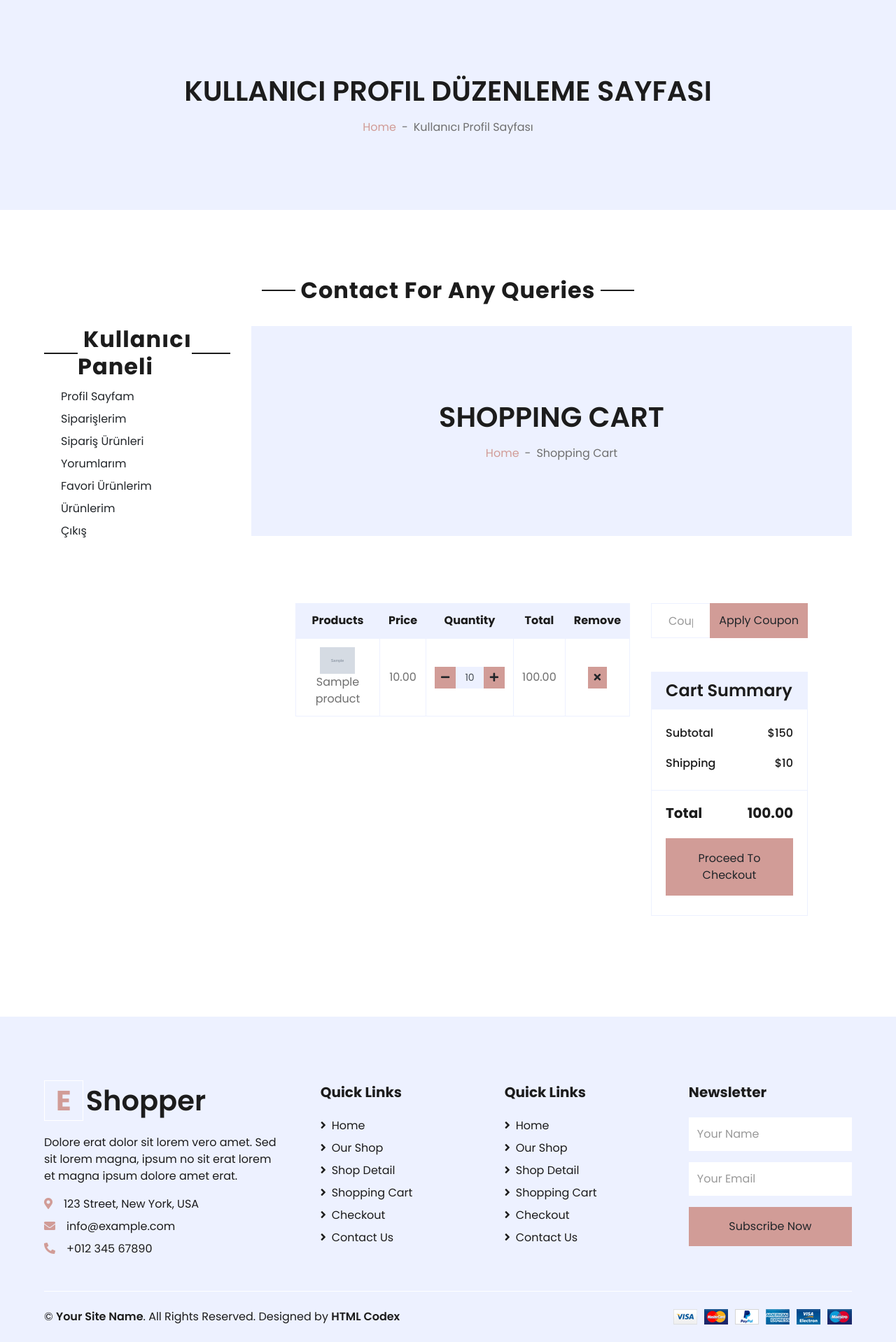
After one commit to F4ruk-seker/btk-django, a Django app: page /order/shopcart in a window 1280 px wide. The commit adds this page. Shown: the whole page at 70% size. Run offline with Django 5.2, Linux system fonts and the light colour scheme; a user stored in the database is signed in; tables that the repository leaves empty hold one stand-in row (values such as "Sample post"); grey boxes marked "Sample" are stand-in pictures; some libraries are stand-ins or nearby versions.

Commit message:
add delte shopcart view

```diff
--- a/home/templates/_partial/topbar.html
+++ b/home/templates/_partial/topbar.html
@@ -53,11 +53,11 @@
             </form>
         </div>
         <div class="col-lg-3 col-6 text-right">
-            <a href="" class="btn border">
+            <a href="{% url 'favorites' %}" class="btn border">
                 <i class="fas fa-heart text-primary"></i>
                 <span class="badge">0</span>
             </a>
-            <a href="" class="btn border">
+            <a href="{% url 'shopocart' %}" class="btn border">
                 <i class="fas fa-shopping-cart text-primary"></i>
                 <span class="badge">0</span>
             </a>
--- a/order/models.py
+++ b/order/models.py
@@ -4,7 +4,7 @@ from typing import Any
 
 
 class Order(models.Model):
-    STATUS_CHOICES = (
+    STATUS_CHOICES: tuple = (
         ('New', 'New'),
         ('Accepted', 'Accepted'),
         ('Preparing', 'Preparing'),
--- /dev/null
+++ b/order/templates/shopcart_products.html
@@ -0,0 +1,111 @@
+{% extends 'panel.html' %}
+
+
+{% block panel_title %}
+    Kullanıcı Profil Düzenleme Sayfası
+{% endblock %}
+
+{% block panel_context %}
+
+    <!-- Page Header Start -->
+    <div class="container-fluid bg-secondary mb-5">
+        <div class="d-flex flex-column align-items-center justify-content-center" style="min-height: 300px">
+            <h1 class="font-weight-semi-bold text-uppercase mb-3">Shopping Cart</h1>
+            <div class="d-inline-flex">
+                <p class="m-0"><a href="">Home</a></p>
+                <p class="m-0 px-2">-</p>
+                <p class="m-0">Shopping Cart</p>
+            </div>
+        </div>
+    </div>
+    <!-- Page Header End -->
+
+
+    <!-- Cart Start -->
+    <div class="container-fluid pt-5">
+        <div class="row px-xl-5">
+            <div class="col-lg-8 table-responsive mb-5">
+                <table class="table table-bordered text-center mb-0">
+                    <thead class="bg-secondary text-dark">
+                        <tr>
+                            <th>Products</th>
+                            <th>Price</th>
+                            <th>Quantity</th>
+                            <th>Total</th>
+                            <th>Remove</th>
+                        </tr>
+                    </thead>
+                    <tbody class="align-middle">
+                    {%  for urun in shopcart %}
+                        <tr>
+                            <td class="align-middle"><img src="{{ urun.product.image.url}}" alt="" style="width: 50px;">
+                                {{ urun}}</td>
+                            <td class="align-middle">{{urun.price}}</td>
+                            <td class="align-middle">
+                                <div class="input-group quantity mx-auto" style="width: 100px;">
+                                    <div class="input-group-btn">
+                                        <button class="btn btn-sm btn-primary btn-minus" >
+                                        <i class="fa fa-minus"></i>
+                                        </button>
+                                    </div>
+                                    <input type="text" class="form-control form-control-sm bg-secondary text-center" value="{{ urun.quantity }}">
+                                    <div class="input-group-btn">
+                                        <button class="btn btn-sm btn-primary btn-plus">
+                                            <i class="fa fa-plus"></i>
+                                        </button>
+                                    </div>
+                                </div>
+                            </td>
+                            <td class="align-middle">{{urun.amount}}</td>
+                            <td class="align-middle">
+                                <form method="post">
+                                    {% csrf_token %}
+                                    <input type="hidden" value="delete" name="task">
+                                    <input type="hidden" value="{{ urun.product.id }}" name="product">
+                                    <button class="btn btn-sm btn-primary" type="submit">
+                                        <i class="fa fa-times"></i>
+                                    </button>
+                                </form>
+                            </td>
+                        </tr>
+                    {% endfor %}
+
+                    </tbody>
+                </table>
+            </div>
+            <div class="col-lg-4">
+                <form class="mb-5" action="">
+                    <div class="input-group">
+                        <input type="text" class="form-control p-4" placeholder="Coupon Code">
+                        <div class="input-group-append">
+                            <button class="btn btn-primary">Apply Coupon</button>
+                        </div>
+                    </div>
+                </form>
+                <div class="card border-secondary mb-5">
+                    <div class="card-header bg-secondary border-0">
+                        <h4 class="font-weight-semi-bold m-0">Cart Summary</h4>
+                    </div>
+                    <div class="card-body">
+                        <div class="d-flex justify-content-between mb-3 pt-1">
+                            <h6 class="font-weight-medium">Subtotal</h6>
+                            <h6 class="font-weight-medium">$150</h6>
+                        </div>
+                        <div class="d-flex justify-content-between">
+                            <h6 class="font-weight-medium">Shipping</h6>
+                            <h6 class="font-weight-medium">$10</h6>
+                        </div>
+                    </div>
+                    <div class="card-footer border-secondary bg-transparent">
+                        <div class="d-flex justify-content-between mt-2">
+                            <h5 class="font-weight-bold">Total</h5>
+                            <h5 class="font-weight-bold">{{ total }}</h5>
+                        </div><a href="/order/orderproduct">
+                        <button class="btn btn-block btn-primary my-3 py-3">Proceed To Checkout</button></a>
+                    </div>
+                </div>
+            </div>
+        </div>
+    </div>
+    <!-- Cart End -->
+{% endblock %}
--- a/order/urls.py
+++ b/order/urls.py
@@ -6,3 +6,6 @@ urlpatterns: list = [
     path('add-favorites', views.AddFavoriteView.as_view(), name='add_favorites'),
     path('favorites', views.MyFavoritesView.as_view(), name='favorites'),
 ]
+
+urlpatterns.append(path("addtocart/<int:id>", views.addtocart, name="addtocart"))
+urlpatterns.append(path("shopcart", views.ShopCartDetailView.as_view(), name="shopocart"))
--- a/order/views.py
+++ b/order/views.py
@@ -1,8 +1,12 @@
+from django.contrib import messages
+from django.contrib.auth.decorators import login_required
 from django.contrib.auth.mixins import LoginRequiredMixin
 from django.http import HttpResponseRedirect
-from django.views.generic import RedirectView, ListView
-
-from order.models import Favorite
+from django.shortcuts import render, get_object_or_404
+from django.views.generic import RedirectView, ListView, DetailView, UpdateView, DeleteView, TemplateView
+from product.models import Product
+from order.models import Favorite, ShopCart
+from order.forms import OrderForm, ShopCartForm
 
 
 class AddFavoriteView(LoginRequiredMixin, RedirectView):
@@ -25,3 +29,85 @@ class MyFavoritesView(LoginRequiredMixin, ListView):
 
     def get_queryset(self):
         return self.model.objects.filter(user=self.request.user)
+
+@login_required(login_url='/login')  # Check login
+def delfavorite(request,id):
+    url = request.META.get('HTTP_REFERER')
+    current_user = request.user
+    Favorite.objects.filter(product_id=id, user_id=current_user.id).delete()
+    return HttpResponseRedirect(url)
+
+@login_required(login_url='/login')  # Check login
+def addtocart(request, id):
+    url = request.META.get('HTTP_REFERER')  # get last url
+    current_user = request.user  # Access User Session information
+    product = Product.objects.get(pk=id)
+
+    checkinproduct = ShopCart.objects.filter(product_id=id, user_id=current_user.id)  # Check product in shopcart
+    if checkinproduct:
+        control = 1  # The product is in the cart
+    else:
+        control = 0  # The product is not in the cart"""
+
+    if request.method == 'POST':  # if there is a post
+        form = ShopCartForm(request.POST)
+        if form.is_valid():
+            if control == 1:  # Update  shopcart
+                data = ShopCart.objects.get(product_id=id, user_id=current_user.id)
+                data.quantity += form.cleaned_data['quantity']
+                data.save()  # save data
+            else:  # Inser to Shopcart
+                data = ShopCart()
+                data.user_id = current_user.id
+                data.product_id = id
+                data.quantity = form.cleaned_data['quantity']
+                data.save()
+        messages.success(request, "Product added to Shopcart ")
+        request.session['cart_items'] = ShopCart.objects.filter(user_id=current_user.id).count()
+        return HttpResponseRedirect(url)
+
+    else:  # if there is no post
+        if control == 1:  # Update  shopcart
+            data = ShopCart.objects.get(product_id=id, user_id=current_user.id)
+            data.quantity += 1
+            data.save()  #
+        else:  # Inser to Shopcart
+            data = ShopCart()  # model ile bağlantı kur
+            data.user_id = current_user.id
+            data.product_id = id
+            data.quantity = 1
+            data.save()  #
+        request.session['cart_items'] = ShopCart.objects.filter(user_id=current_user.id).count()
+        messages.success(request, "Product added to Shopcart")
+        return HttpResponseRedirect(url)
+
+def shopcart(request):
+    current_user = request.user  # Access User Session information
+    total: float = 0.
+    if shop_cart := ShopCart.objects.filter(user_id=current_user.id):
+        total = sum([_.amount for _ in shop_cart])
+    context = {'shopcart': shop_cart,
+               'total': total,
+               }
+    return render(request, 'shopcart_products.html', context)
+
+
+class ShopCartDetailView(LoginRequiredMixin, TemplateView):
+    template_name = 'shopcart_products.html'
+
+    def get_context_data(self, **kwargs):
+        context = super().get_context_data(**kwargs)
+        context['shopcart'] = ShopCart.objects.filter(user=self.request.user)
+        context['total'] = 0
+        if context['shopcart']:
+            context['total'] = sum([_.amount for _ in context['shopcart']])
+        return context
+
+    def post(self, request, *args, **kwargs):
+        if (task := request.POST.get('task')) and (product := request.POST.get('product')):
+            match task:
+                case 'delete':
+                    shop_cart = get_object_or_404(ShopCart, product_id=product, user=self.request.user)
+                    shop_cart.delete()
+
+        return HttpResponseRedirect(request.META.get('HTTP_REFERER'))
```
Also changed, not shown: order/admin.py (+37 -3 lines).
